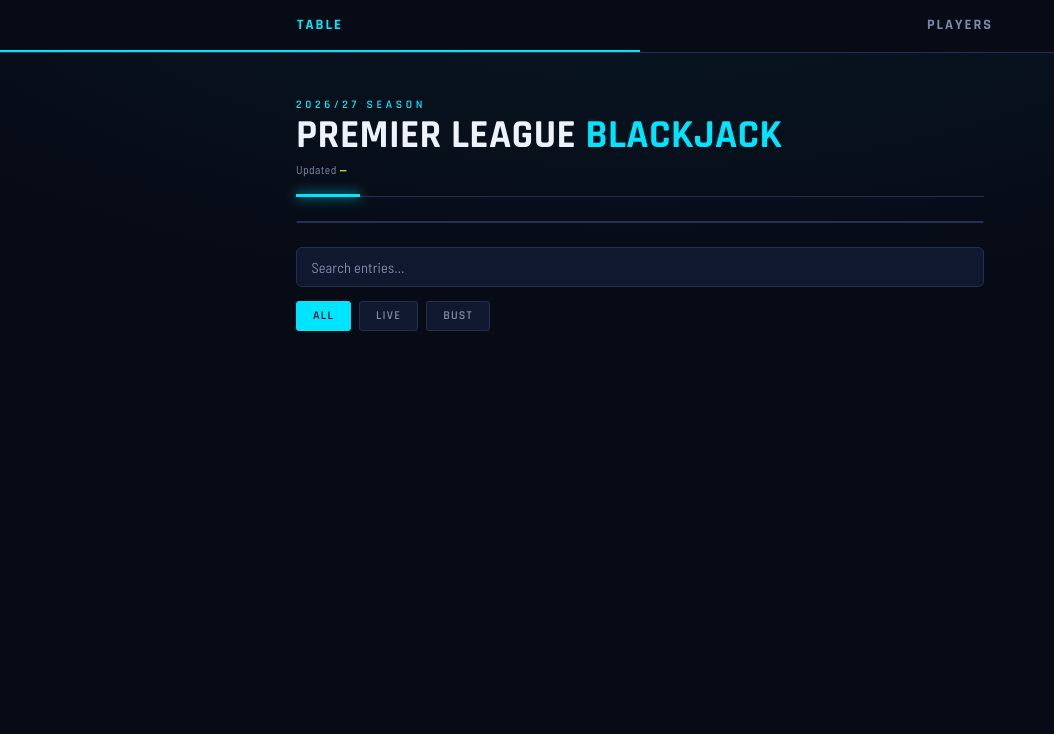
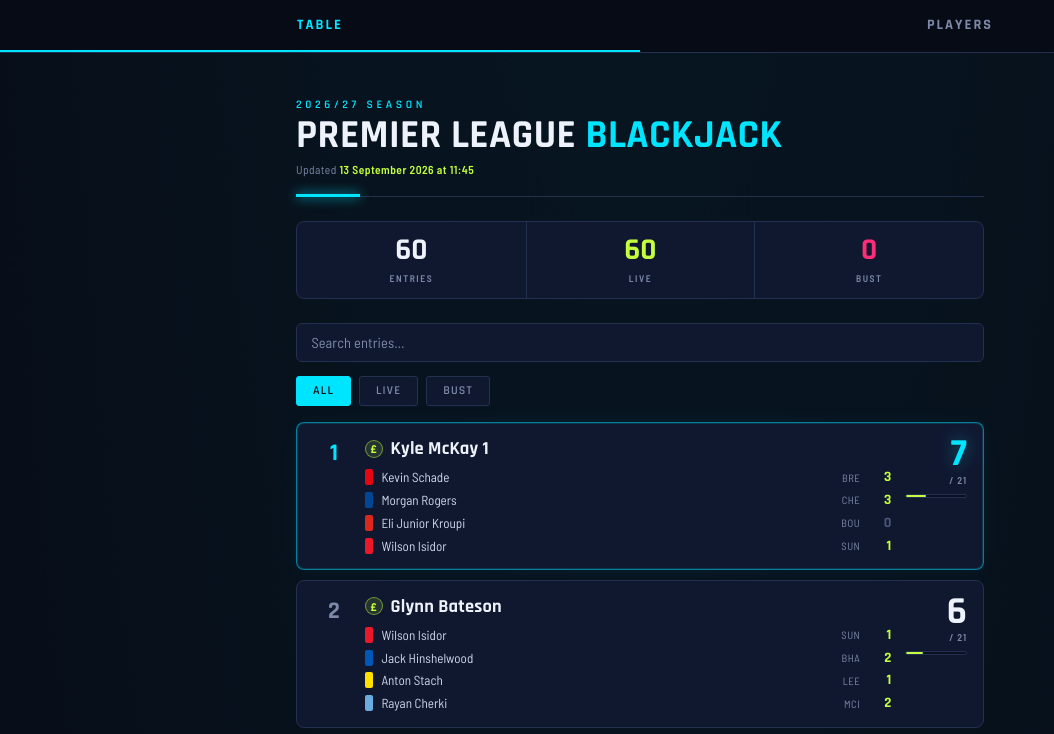
Before and after one commit to dawsonrobj-glitch/premierleagueblackjack, a plain HTML site: page index.html in a window 1280 px wide. Shown: the top 734 px of the page, without its empty margins (0-1054 px from the left). Drawn offline with Linux system fonts and the light colour scheme.

Commit message:
Add files via upload

```diff
--- a/index.html
+++ b/index.html
@@ -311,7 +311,7 @@
   <div class="plist" id="plist"></div>
 </div>
 
-<script src="pl-data.js"></script>
+<script src="data.js"></script>
 <script>
 let currentFilter = 'all';
 
```
